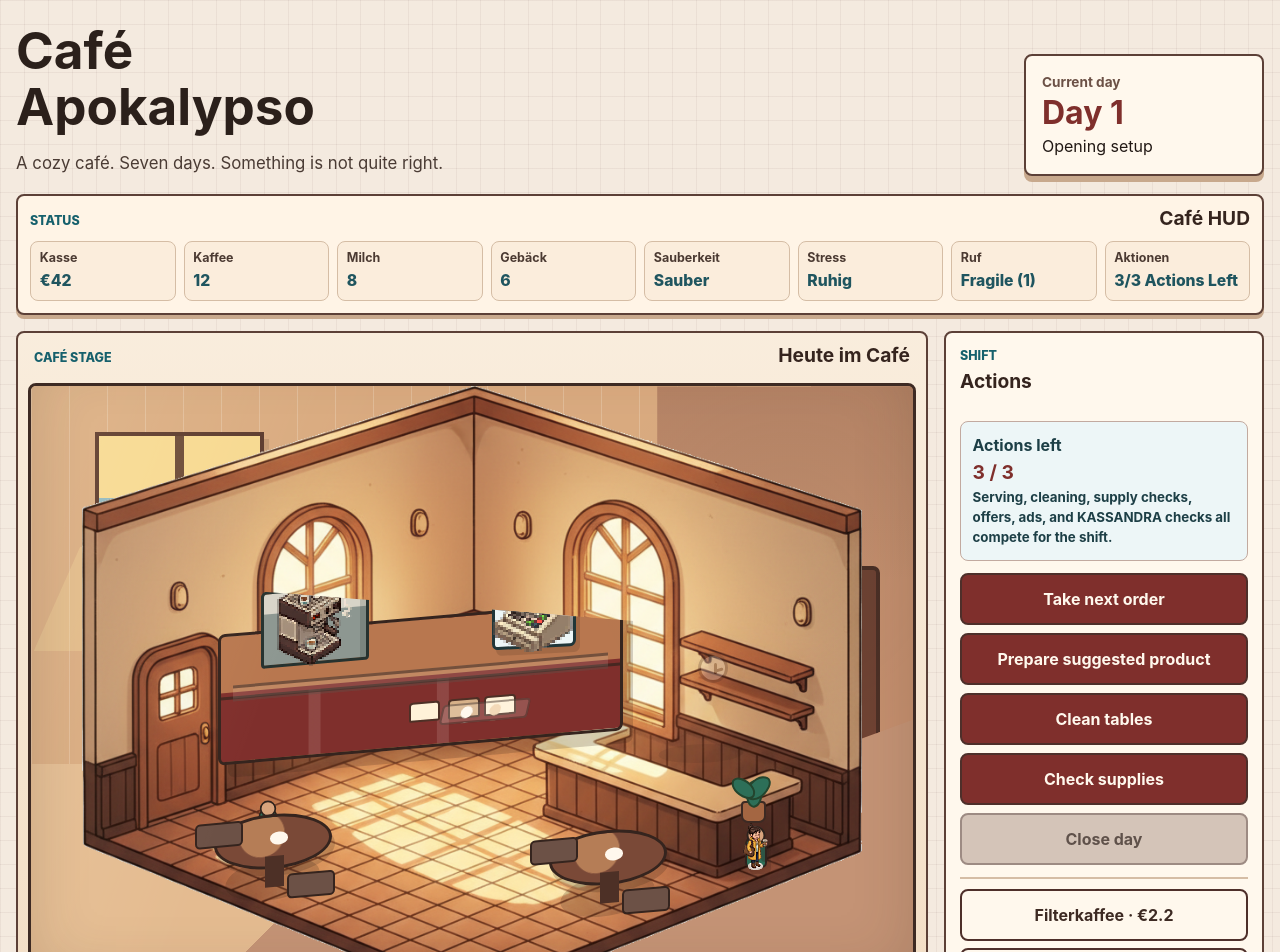
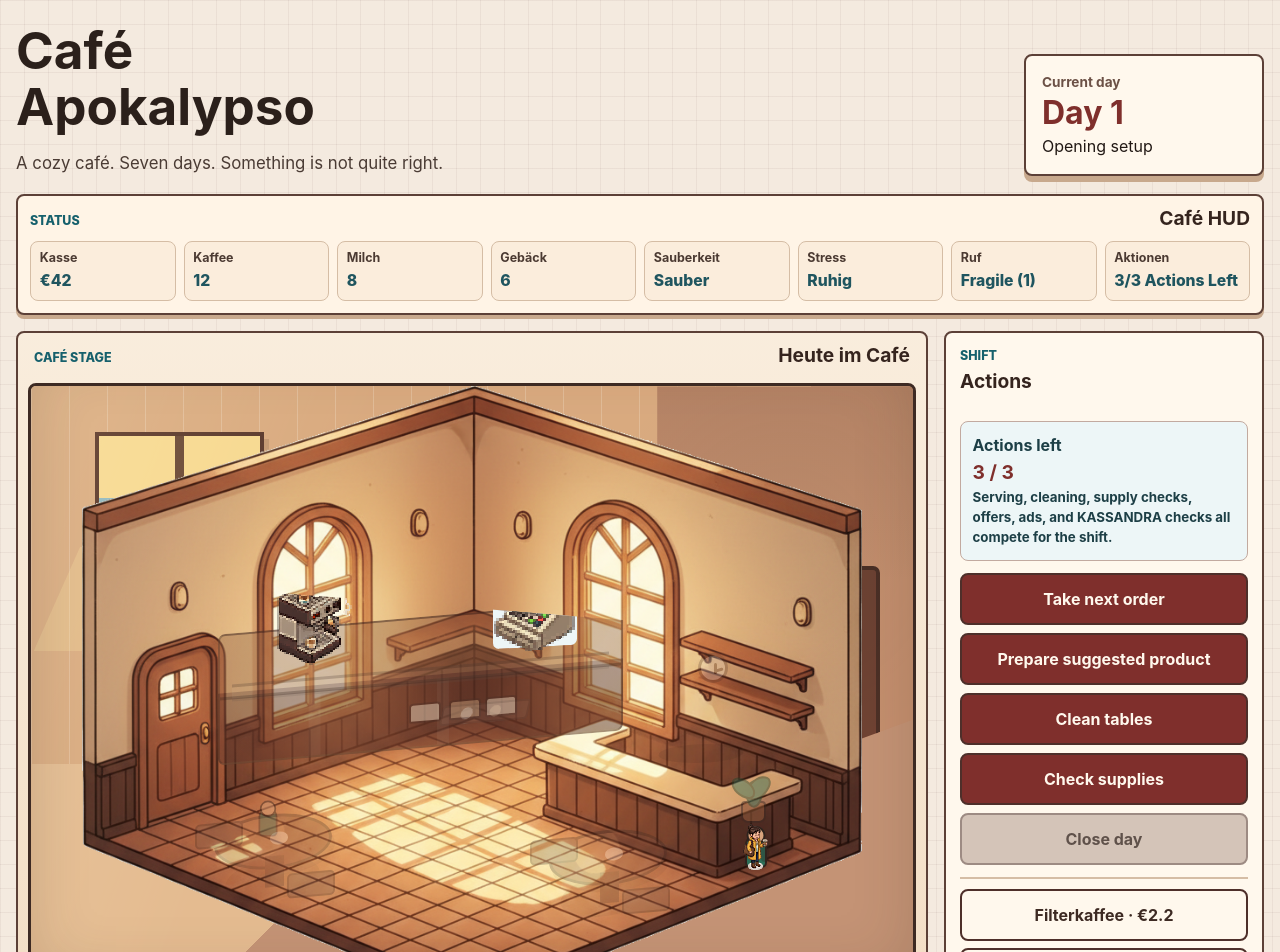
Before and after one commit to Hhhhhhhhhhhh12/cafe-apokalypso, a React (Vite) app: page / in a window 1280 px wide. Shown: the top 952 px of the page. Built offline with nearby package versions, Linux system fonts and the light colour scheme.

Commit message:
ui: clean up stage base overlap
Co-Authored-By: Claude Opus 4.8 <noreply@anthropic.com>

```diff
--- a/src/styles/global.css
+++ b/src/styles/global.css
@@ -483,6 +483,12 @@ h3 {
   opacity: 0;
 }
 
+/*
+ * Stage Base coherence cleanup: the CSS counter was a bold, dark-red slab that
+ * read as a second counter against the painted Stage Base. It is softened to a
+ * muted, semi-transparent ledge so the pilot sprites still have a surface to sit
+ * on without doubling the painted room. Class/structure retained as fallback.
+ */
 .cafe-counter {
   top: 9%;
   left: 18%;
@@ -490,11 +496,11 @@ h3 {
   width: 52%;
   height: 33%;
   transform: skewY(-5deg);
-  border: 3px solid #35241e;
+  border: 2px solid rgba(53, 36, 30, 0.28);
   border-radius: 7px;
   background:
-    linear-gradient(180deg, #b8774f 0 45%, #7f2f2c 45% 100%);
-  box-shadow: 10px 13px 0 rgba(50, 31, 24, 0.2);
+    linear-gradient(180deg, rgba(150, 100, 68, 0.42) 0 45%, rgba(95, 52, 40, 0.5) 45% 100%);
+  box-shadow: none;
 }
 
 .cafe-counter__front {
@@ -503,6 +509,8 @@ h3 {
   border-top: 3px solid rgba(53, 36, 30, 0.75);
   background:
     linear-gradient(90deg, transparent 22%, rgba(255, 248, 237, 0.12) 22% 25%, transparent 25% 54%, rgba(255, 248, 237, 0.12) 54% 57%, transparent 57%);
+  /* Softened so the counter front does not double the painted counter. */
+  opacity: 0.4;
 }
 
 .cafe-counter__ledge {
@@ -514,19 +522,26 @@ h3 {
   border-top: 3px solid rgba(53, 36, 30, 0.55);
   border-bottom: 3px solid rgba(53, 36, 30, 0.3);
   background: rgba(255, 248, 237, 0.12);
-}
-
+  /* Softened alongside the counter front. */
+  opacity: 0.4;
+}
+
+/*
+ * Stage Base coherence cleanup: the CSS coffee-machine box backed the pilot
+ * sprite and peeked out as a grey block. Its fill/border/shadow are made
+ * transparent so only the sprite reads; the element stays as the sprite's
+ * positioning container and the class is retained as fallback.
+ */
 .cafe-coffee-machine {
   position: absolute;
   top: -34%;
   left: 10%;
   width: 27%;
   height: 62%;
-  border: 3px solid #26322f;
+  border: 3px solid transparent;
   border-radius: 6px 6px 4px 4px;
-  background:
-    linear-gradient(180deg, #d8d4c8 0 28%, #8d9791 28% 100%);
-  box-shadow: inset -6px 0 0 rgba(38, 50, 47, 0.18);
+  background: transparent;
+  box-shadow: none;
 }
 
 .cafe-pilot-asset {
@@ -574,6 +589,13 @@ h3 {
   opacity: 0.42;
 }
 
+/*
+ * Stage Base coherence cleanup: the CSS register box backed the KASSANDRA pilot
+ * sprite and peeked out as a cream block. Its fill/border/shadow are made
+ * transparent so only the sprite reads; the element stays as the sprite's
+ * positioning container (and host for the KASSANDRA screen/receipt state cues)
+ * and the class is retained as fallback.
+ */
 .cafe-register {
   position: absolute;
   top: -18%;
@@ -581,10 +603,10 @@ h3 {
   width: 21%;
   height: 48%;
   transform: skewY(2deg);
-  border: 3px solid #203639;
+  border: 3px solid transparent;
   border-radius: 6px;
-  background: #e5e3d8;
-  box-shadow: 4px 6px 0 rgba(50, 31, 24, 0.16);
+  background: transparent;
+  box-shadow: none;
 }
 
 .cafe-pilot-asset--kassandra-register {
@@ -633,6 +655,8 @@ h3 {
   border: 2px solid #4d3026;
   border-radius: 4px 4px 2px 2px;
   background: #fff2d8;
+  /* Stage Base coherence cleanup: faded so these props do not look pasted on. */
+  opacity: 0.4;
 }
 
 .cafe-counter-props span:nth-child(1) {
@@ -661,13 +685,21 @@ h3 {
     radial-gradient(circle at 28% 45%, #fff8ed 0 9%, transparent 10%),
     radial-gradient(circle at 62% 45%, #f3d9b8 0 10%, transparent 11%),
     rgba(255, 248, 237, 0.18);
-}
-
+  /* Stage Base coherence cleanup: faded so the mat does not look pasted on. */
+  opacity: 0.3;
+}
+
+/*
+ * Stage Base coherence cleanup: the CSS round tables (top, chairs, cup, legs)
+ * read as pasted-on furniture over the painted floor. The whole table group is
+ * faded so it reads as a soft placeholder hint. Classes retained as fallback.
+ */
 .cafe-table {
   z-index: 5;
   width: 20%;
   height: 25%;
   transform: skewY(-5deg);
+  opacity: 0.25;
 }
 
 .cafe-table--left {
@@ -754,7 +786,9 @@ h3 {
   border: 2px solid #2f231d;
   border-radius: 12px 12px 6px 6px;
   background: #2d6f58;
-  box-shadow: 4px 6px 0 rgba(50, 31, 24, 0.18);
+  /* Stage Base coherence cleanup: softer shadow so CSS guest blobs (and the
+     backing behind the Paula sprite) look less pasted on the painted room. */
+  box-shadow: 2px 3px 4px rgba(50, 31, 24, 0.16);
 }
 
 .placeholder-guest::before {
@@ -815,6 +849,8 @@ h3 {
   left: 23%;
   bottom: 35%;
   transform: scale(0.86);
+  /* Stage Base coherence cleanup: faded to match the softened tables it sits at. */
+  opacity: 0.4;
 }
 
 .placeholder-guest-strange-01,
@@ -848,6 +884,9 @@ h3 {
   z-index: 4;
   width: 34px;
   height: 48px;
+  /* Stage Base coherence cleanup: faded so the CSS plant does not sit oddly
+     over the painted counter. Class retained as fallback. */
+  opacity: 0.45;
 }
 
 .cafe-plant::before {
```
